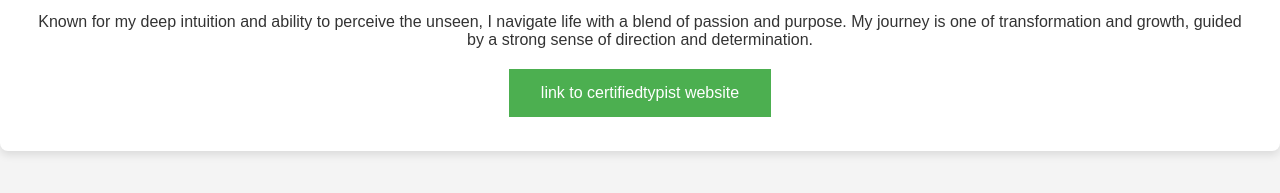
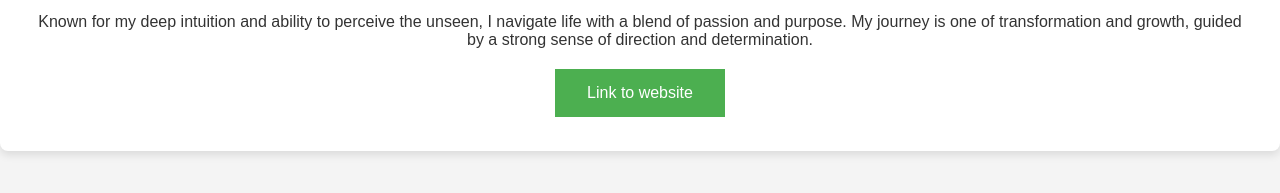
Before and after one commit to Phoenix0180/Links, a plain HTML site: page index.html in a window 1280 px wide. Shown: the part 393-586 px from the top of the page. Drawn offline with Linux system fonts and the light colour scheme.

Commit message:
Update index.html

```diff
--- a/index.html
+++ b/index.html
@@ -51,7 +51,7 @@
         <p>Known for my deep intuition and ability to perceive the unseen, I navigate life with a blend of passion and purpose. My journey is one of transformation and growth, guided by a strong sense of direction and determination.</p>
 
 
-    <button class="open-page-button" onclick="openWebpage()">link to certifiedtypist website</button>
+    <button class="open-page-button" onclick="openWebpage()">Link to website</button>
     </div>
         <script>
     // function for link button
```
